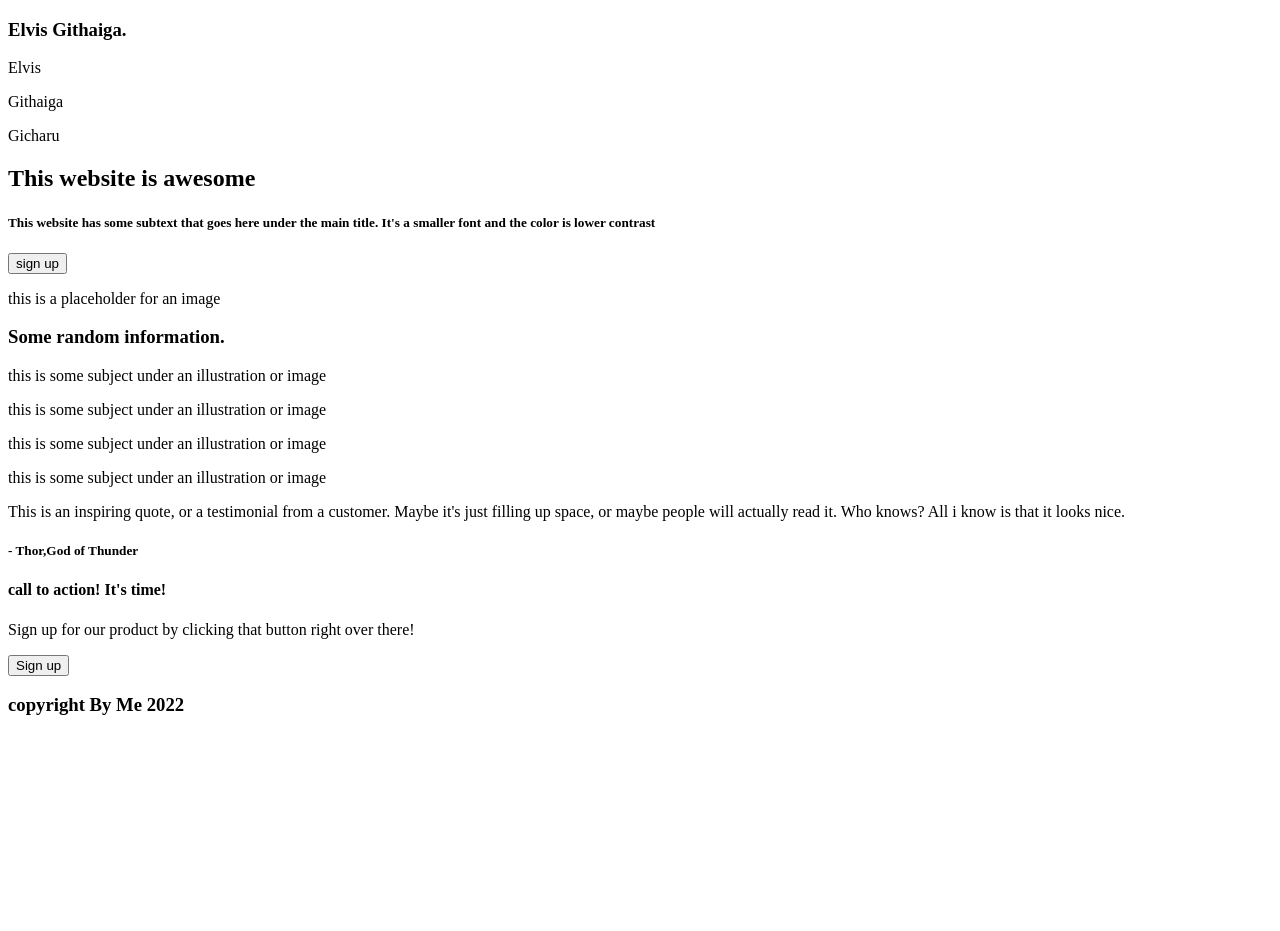
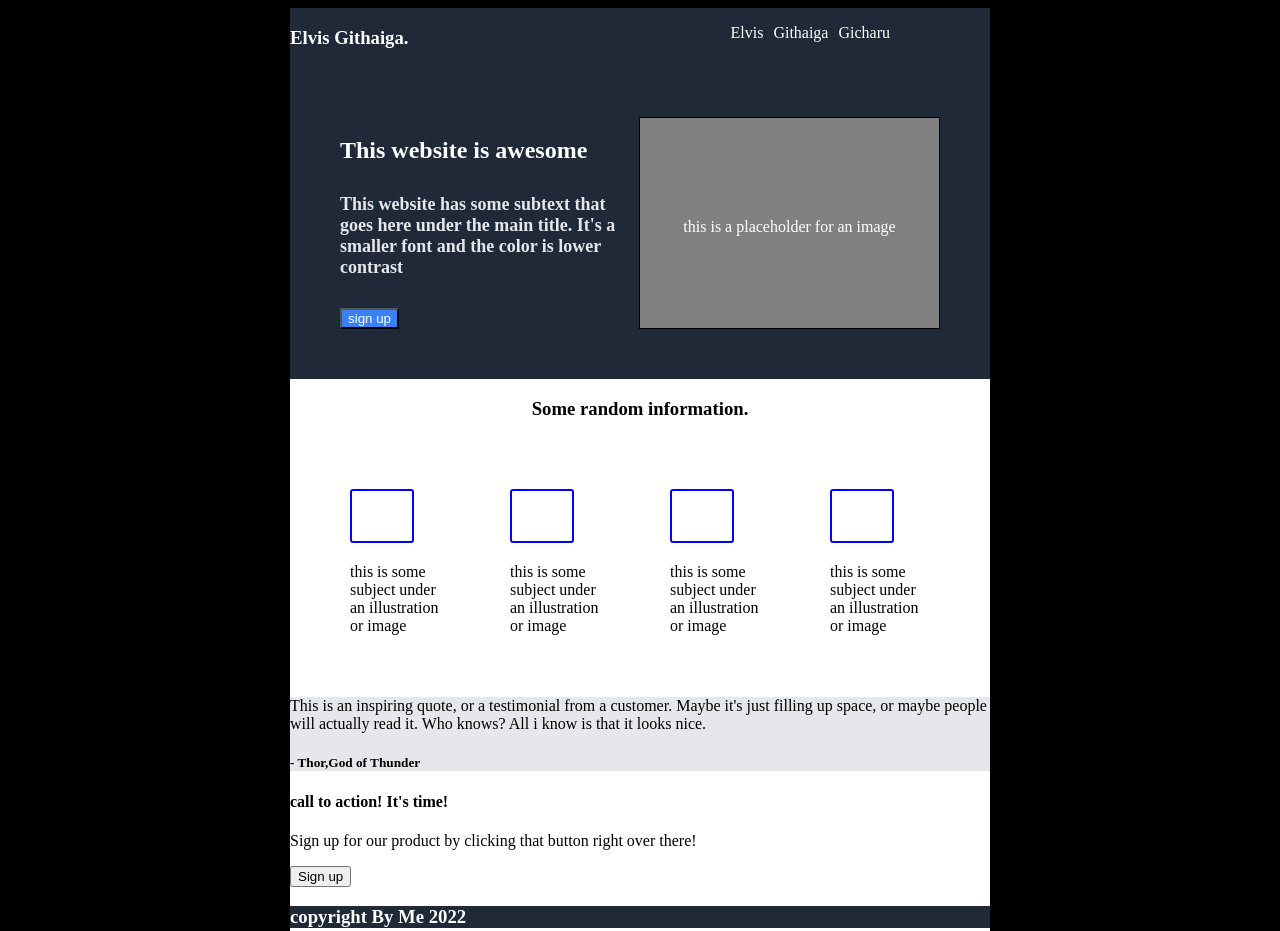
Before and after one commit to ElvisGicharu/trial-website, a plain HTML site: page index.html in a window 1280 px wide. Shown: the top 931 px of the page. Before the commit the page ends 800 px from the top, so only its background shows below. Drawn offline with Linux system fonts and the light colour scheme.

Commit message:
some improvement

```diff
--- a/index.css
+++ b/index.css
@@ -0,0 +1,80 @@
+body{
+    background-color: black;
+}
+.over{
+    background-color: white;
+    margin: auto;
+    width: 700px;
+    min-height: 1000px;
+    height: auto;
+
+}
+.header ,
+.footer{
+    background-color: #1f2937;
+    color: white;
+}
+.topper{
+    display: flex;
+    justify-content: space-between;
+}
+.topper #toop{
+    display: flex;
+    gap: 10px;
+    margin: 0 100px 0 0;
+}
+.big_topper{
+
+    display: flex;
+    padding: 50px;
+}
+.big_topper .under_topper h2{
+    font-size: 48px extra-bold #f9faf8;
+
+}
+.big_topper .under_topper h5{
+    max-width: 300px;
+    font-size: 18px;
+    color: #e5e7eb;
+}
+.big_topper .under_topper button{
+    background-color: #3882f6;
+    color: white;
+    width: max-content;
+    text-decoration: none;
+}
+.right_topper{
+    border: 1px black solid;
+    width: 300px;
+    background-color: grey;
+}
+.right_topper p{
+    text-align: center;
+    margin-top: 100px;
+}
+
+ #domi{
+    text-align: center;
+ }
+ .middle_top .boxe{
+    justify-content: space-between;
+ }
+
+.middle_top .boxe h1{
+    border: 2px blue solid;
+    width: 60px;
+    border-radius: 3px;
+    height: 50px;
+
+}.middle_top .boxe p{
+   width: 100px;
+}
+.trialmm  {
+    display: flex;
+    justify-content: space-around;
+    padding: 30px;
+
+}
+.quote{
+    background-color: #e5e7eb;
+}
--- a/index.html
+++ b/index.html
@@ -5,16 +5,20 @@
     <meta http-equiv="X-UA-Compatible" content="IE=edge">
     <meta name="viewport" content="width=device-width, initial-scale=1.0">
     <title>Elvispage</title>
+    <link rel="stylesheet" href="./index.css">
 </head>
 <body>
-    <header>
+   <section class="over">
+    <section class="header">
+
+        <div class="topper">
             <h3>Elvis Githaiga.</h3>
-        <div class="topper">
+            <div id="toop">
             <p>Elvis</p>
             <p>Githaiga</p>
             <p>Gicharu</p>
             </div>
-    </header>
+        </div>
         <div class="big_topper">
             <div class="under_topper">
                 <h2>This website is awesome</h2>
@@ -29,26 +33,41 @@
                 </div>
             </div>
         </div>
-    <h3>Some random information.</h3>
+    </section>
+    <h3 id="domi">Some random information.</h3>
     <div>
+        <div class="trialmm">
             <div class="middle_top">
-            <div class="boxe"></div>
-            <p>this is some subject under an illustration or image</p>
-        </div>
-        <div class="middle_top">
-            <div class="boxe"></div>
-            <p>this is some subject under an illustration or image</p>
-        </div>
-        <div class="middle_top">
-            <div class="boxe"> </div>
-            <p>this is some subject under an illustration or image</p>
-        </div>
-        <div class="middle_top">
-            <div class="boxe"></div>
+                <div class="boxe">
+                    <h1></h1>
                     <p>this is some subject under an illustration or image</p>
                 </div>
 
-        <div>
+            </div>
+            <div class="middle_top">
+                <div class="boxe">
+                    <h1></h1>
+                    <p>this is some subject under an illustration or image</p>
+                </div>
+
+            </div>
+            <div class="middle_top">
+                <div class="boxe">
+                     <h1></h1>
+                     <p>this is some subject under an illustration or image</p>
+                </div>
+
+            </div>
+            <div class="middle_top">
+                <div class="boxe">
+                    <h1> </h1>
+                    <p>this is some subject under an illustration or image</p>
+                </div>
+
+            </div>
+        </div>
+
+        <div class="quote">
             <p>This is an inspiring quote, or a testimonial from a customer.
                 Maybe it's just filling up space, or maybe people will actually read it.
                 Who knows? All i know is that it looks nice.
@@ -62,8 +81,9 @@
             <button>Sign up </button>
         </div>
     </div>
-    <footer>
+    <div class="footer erer">
         <h3>copyright By Me 2022</h3>
-    </footer>
+    </div>
+</section>
 </body>
 </html>
```
Lines whose indentation alone changed are shown as unchanged.
